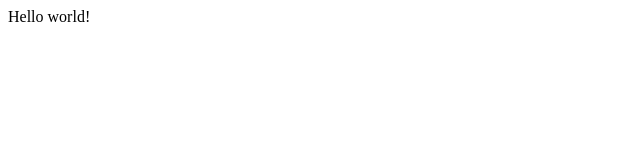
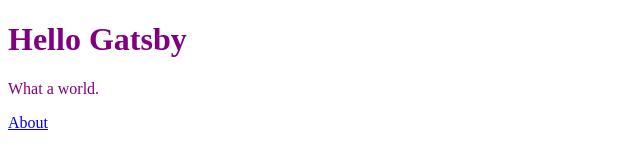
Before and after one commit to xindeling/Diversity-and-Inclusion-Checklist, a Gatsby site: page / in a window 1280 px wide. Shown: the whole page, without its empty margins (0-640 px from the left). Built offline with nearby package versions, Linux system fonts and the light colour scheme; Gatsby itself is replaced by a stand-in of ours.

Commit message:
set up github page

```diff
--- a/gatsby-config.js
+++ b/gatsby-config.js
@@ -6,5 +6,6 @@
 
 module.exports = {
   /* Your site config here */
+  pathPrefix: "/Diversity-and-Inclusion-Checklist",
   plugins: [],
 }
--- a/package.json
+++ b/package.json
@@ -11,7 +11,8 @@
     "start": "npm run develop",
     "serve": "gatsby serve",
     "clean": "gatsby clean",
-    "test": "echo \"Write tests! -> https://gatsby.dev/unit-testing\" && exit 1"
+    "test": "echo \"Write tests! -> https://gatsby.dev/unit-testing\" && exit 1",
+    "deploy": "gatsby build --prefix-paths && gh-pages -d public"
   },
   "dependencies": {
     "gatsby": "^2.26.1",
@@ -19,6 +20,7 @@
     "react-dom": "^16.12.0"
   },
   "devDependencies": {
+    "gh-pages": "^3.1.0",
     "prettier": "2.1.2"
   },
   "repository": {
--- /dev/null
+++ b/src/components/header.js
@@ -0,0 +1,7 @@
+import React from "react"
+
+export default function Header(props) {
+  return (
+    <h1>{props.headerText}</h1>
+  );
+}
--- a/src/pages/index.js
+++ b/src/pages/index.js
@@ -1,5 +1,13 @@
 import React from "react"
+import { Link } from "gatsby"
+import Header from "../components/header"
 
 export default function Home() {
-  return <div>Hello world!</div>
+  return (
+    <div style={{ color: `purple` }}>
+      <Header headerText="Hello Gatsby"/>
+      <p>What a world.</p>
+      <Link to="/about/">About</Link>
+    </div>
+  );
 }
```
Also changed, not shown: src/pages/about.js (added, +13 -0 lines), README.md, 1 other file.
